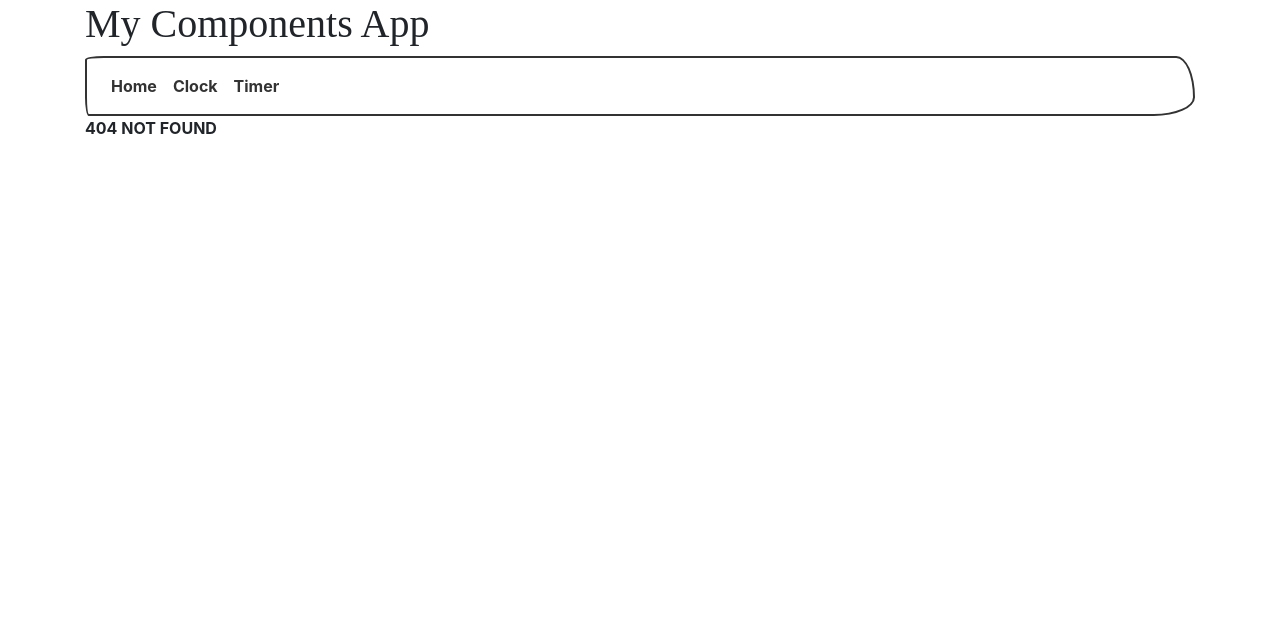
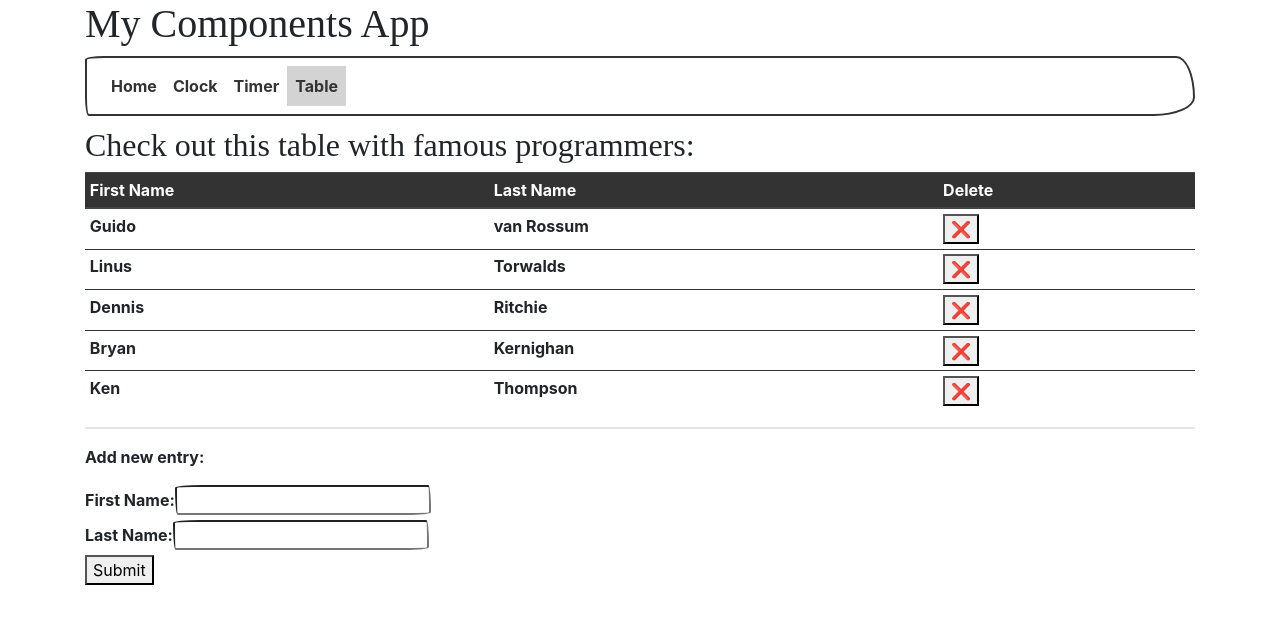
Before and after one commit to pyvlad/my-components, a React app: page /#/table in a window 1280 px wide. Before the commit this address had no page. Shown: the top 624 px of the page. Built offline with nearby package versions, Linux system fonts and the light colour scheme; a web font is replaced by a local one.

Commit message:
add table page

```diff
--- a/src/content.jsx
+++ b/src/content.jsx
@@ -3,6 +3,8 @@ import {Switch, Route} from 'react-router-dom'
 
 import Clock from './clock/clock.jsx'
 import Timer from './timer/timer.jsx'
+import TableWrapper from './table/wrapper.jsx'
+
 
 const Index = () => <h2>Home</h2>
 const ClockPage = () => (
@@ -21,6 +23,23 @@ const TimerPage = () => (
         </div>
     </div>
 )
+const TablePage = () => {
+    // TODO: move this to fetched JSON
+    const columns = ["first_name", "last_name"]
+    const data = [
+        {"first_name": "Guido", "last_name": "van Rossum"},
+        {"first_name": "Linus", "last_name": "Torwalds"},
+        {"first_name": "Dennis", "last_name": "Ritchie"},
+        {"first_name": "Bryan", "last_name": "Kernighan"},
+        {"first_name": "Ken", "last_name": "Thompson"}
+    ]
+    return (
+        <div>
+            <h2>Check out this table with famous programmers:</h2>
+            <TableWrapper columns={columns} data={data} />
+        </div>
+    )
+}
 
 const Content = () => (
     <div>
@@ -28,6 +47,7 @@ const Content = () => (
             <Route path="/" exact component={Index} />
             <Route path="/clock" component={ClockPage} />
             <Route path="/timer" component={TimerPage} />
+            <Route path="/table" component={TablePage} />
             <Route render={()=>(<div>404 NOT FOUND</div>)}/>
         </Switch>
     </div>
--- a/src/header.jsx
+++ b/src/header.jsx
@@ -2,7 +2,7 @@ import React from 'react'
 import {NavLink} from 'react-router-dom'
 
 const Header = () => (
-    <nav className="navbar navbar-expand navbar-light bg-light">
+    <nav className="navbar navbar-expand navbar-light bg-light" style={{marginBottom: 10}}>
         <ul className="navbar-nav mr-auto">
             <li className="nav-item">
                 <NavLink exact className="nav-link" to="/">Home</NavLink>
@@ -13,6 +13,9 @@ const Header = () => (
             <li className="nav-item">
                 <NavLink className="nav-link" to="/timer">Timer</NavLink>
             </li>
+            <li className="nav-item">
+                <NavLink className="nav-link" to="/table">Table</NavLink>
+            </li>
         </ul>
     </nav>
 )
--- /dev/null
+++ b/src/table/helpers.js
@@ -0,0 +1,8 @@
+const toUpper = (word) => (
+    word.replace("_", " ")
+        .split(' ')
+        .map((s) => s.charAt(0).toUpperCase() + s.substring(1))
+        .join(" ")
+)
+
+export default toUpper
--- /dev/null
+++ b/src/table/new-row.jsx
@@ -0,0 +1,54 @@
+import React from 'react'
+import toUpper from "./helpers.js"
+
+
+class NewRow extends React.Component {
+    constructor(props) {
+        super(props)
+
+        const state = {}
+        props.columns.forEach((col) => {
+            state[col] = ""
+        })
+        this.initialState = state
+        this.state = this.initialState
+
+        this.handleChange = this.handleChange.bind(this)
+        this.handleSubmit = this.handleSubmit.bind(this)
+    }
+
+    handleChange(event) {
+        const new_state = {}
+        new_state[event.target.name] = event.target.value
+        this.setState(new_state)
+    }
+
+    handleSubmit(e) {
+        e.preventDefault()
+
+        this.props.handleNewRow(this.state)
+        this.setState(this.initialState)
+    }
+
+    render() {
+        return (
+            <form onSubmit={this.handleSubmit}>
+                {this.props.columns.map((col, index) => {
+                    return (
+                        <div key={index}>
+                            <label>{toUpper(col)}:</label>
+                            <input
+                                type="text"
+                                name={col}
+                                value={this.state[col]}
+                                onChange={this.handleChange} />
+                        </div>
+                    )
+                })}
+                <button type="submit">Submit</button>
+            </form>
+        )
+    }
+}
+
+export default NewRow
--- /dev/null
+++ b/src/table/table.jsx
@@ -0,0 +1,47 @@
+import React from 'react'
+import toUpper from './helpers'
+
+
+const Table = (props) => (
+    <table className="table table-sm">
+        <TableHeader columns={props.columns} />
+        <TableBody
+            data={props.rows}
+            columns={props.columns}
+            removeRow={props.removeRow} />
+    </table>
+)
+
+const TableHeader = (props) => (
+    <thead className="thead-dark">
+        <tr>
+            {props.columns.map((col, index) => <th key={index}>{toUpper(col)}</th>)}
+            <th>Delete</th>
+        </tr>
+    </thead>
+)
+
+const TableBody = (props) => (
+    <tbody>
+        {props.data.map((row, index) => (
+            <TableRow
+                key={index}
+                row={row}
+                rowIndex={index}
+                columns={props.columns}
+                removeRow={props.removeRow} />
+            )
+        )}
+    </tbody>
+)
+
+const TableRow = (props) => (
+    <tr>
+        {props.columns.map((col, index) => <td key={index}>{props.row[col]}</td>)}
+        <td>
+            <button onClick={() => props.removeRow(props.rowIndex)}>❌</button>
+        </td>
+    </tr>
+)
+
+export default Table
--- /dev/null
+++ b/src/table/wrapper.jsx
@@ -0,0 +1,43 @@
+import React from 'react'
+
+import Table from './table.jsx'
+import NewRow from './new-row.jsx'
+
+
+class TableWrapper extends React.Component {
+    constructor(props) {
+        super(props)
+        this.state = {rows: props.data}
+
+        this.removeRow = this.removeRow.bind(this)
+        this.handleNewRow = this.handleNewRow.bind(this)
+    }
+    removeRow(rowIndex) {
+        const {rows} = this.state
+        this.setState({
+          rows: rows.filter((row, index) => (index !== rowIndex))
+        })
+    }
+    handleNewRow(newRow) {
+        // add new row to the end:
+        this.setState({ rows: [...this.state.rows, newRow] })
+    }
+    render() {
+        return (
+            <div>
+                <Table
+                    columns={this.props.columns}
+                    rows={this.state.rows}
+                    removeRow={this.removeRow} />
+                <hr />
+                <p>Add new entry:</p>
+                <NewRow
+                    columns={this.props.columns}
+                    handleNewRow={this.handleNewRow} />
+            </div>
+        )
+    }
+}
+
+
+export default TableWrapper
```
